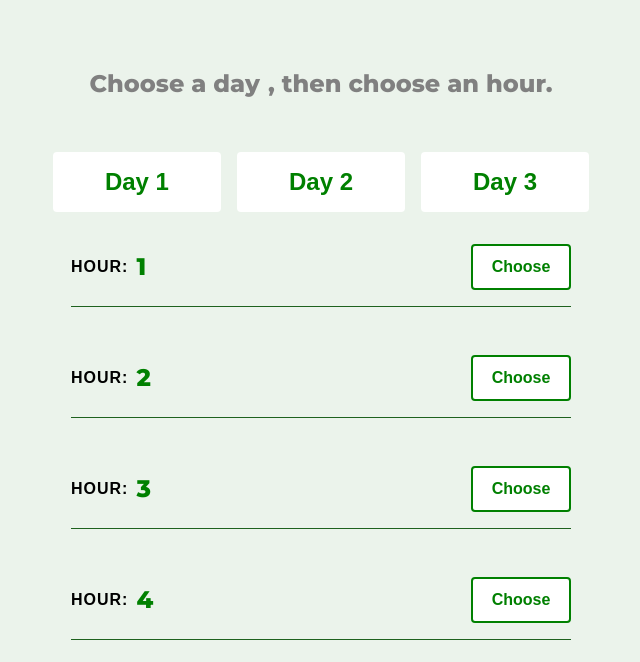
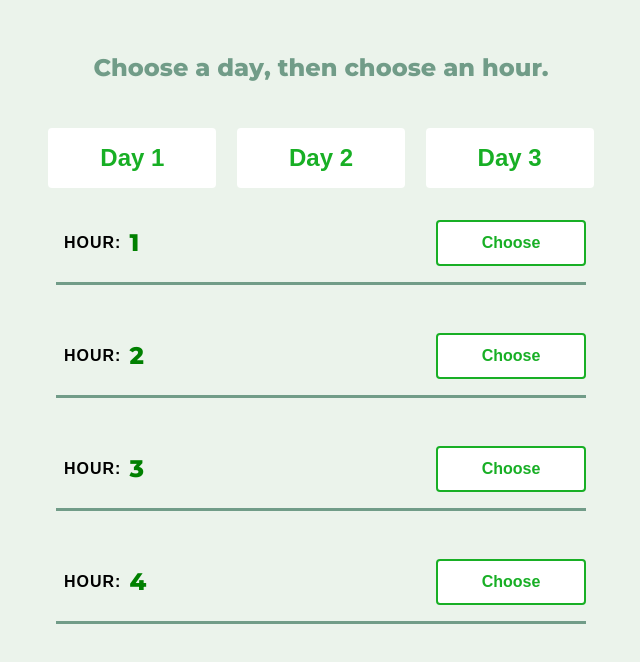
Before and after one commit to Ykatesque/date-time-select, a React (Create React App) app: page / in a window 1280 px wide. Shown: the top 662 px of the page, without its empty margins (319-959 px from the left). Built offline with nearby package versions, Linux system fonts and the light colour scheme.

Commit message:
some small uz changes

```diff
--- a/src/App.scss
+++ b/src/App.scss
@@ -1,10 +1,18 @@
 
 @import url('https://fonts.googleapis.com/css2?family=Montserrat:wght@400;800&display=swap');
+@import '../src/components/colors.scss';
+
+
+$color-green: #18af25;
+$color-dark-green: #2b211d;
+$color-white-green: #ebf3eb;
+$color-grey: #719c88;
 
 html, body {
   font-size: 16px;
   padding: 0;
   margin: 0;
+  box-sizing: border-box;
 }
 
 .App {
@@ -12,7 +20,7 @@ html, body {
   flex-direction: column;
   margin: 0rem auto;
   align-items: center;
-  background: #ebf3eb;
+  background: $color-white-green;
   height: 100vh;
 }
 
@@ -21,32 +29,45 @@ html, body {
   flex-direction: row;
   margin: 1rem auto;
   grid-gap: 1rem;
+  min-width: 550px;
   justify-content: space-around;
 }
 .hoursWrapper {
   display: flex;
   flex-direction: column;
   grid-gap: 1rem;
-  width: 500px;
-
+  min-width: 550px;
 }
 
 .header {
   display: flex;
-  flex-direction: row;
+  flex-direction: column;
   grid-gap: 0.5rem;
   font-family: 'Montserrat', sans-serif;
   font-weight: bold;
   font-size: 2rem;
-  padding: 2rem 0rem;
-  color: green;
+  padding: 1rem 0rem;
+  color: $color-green;
+  min-width: 550px;
+  justify-content: center;
   margin-top: 2rem;
+  align-items: center;
 
 }
 
 .zeroState {
   font-size: 1.5rem;
   line-height: 2.5rem;
-  color: grey;
+  color: $color-grey;
 
 }
+
+.zeroWrapper {
+  display: flex;
+  flex-direction: row;
+}
+
+.resultsWrapper {
+  display: flex;
+  flex-direction: row;
+}
--- a/src/App.tsx
+++ b/src/App.tsx
@@ -15,8 +15,16 @@ const App = () => {
   return (
     <div className="App">
       <div className="header">
-        {currentDay ? <div>You've selected day {currentDay}</div> : <div className="zeroState">Choose a day</div>}
-        {currentHour ?   ", hour " + currentHour + "." : <div className="zeroState">, then choose an hour.</div>}
+        <div className="zeroWrapper">
+          { !currentDay && <div className="zeroState">Choose a day</div>}
+          { !currentHour && !currentDay && <div className="zeroState">, then choose an hour.</div>}
+          { !currentHour && currentDay && <div className="zeroState">Choose an hour.</div>}
+        </div>
+
+        <div className="resultsWrapper">
+          {currentDay && <div>You've selected day {currentDay}</div>}
+          {currentHour &&  ", hour " + currentHour + "."}
+        </div>
       </div>
       <div className="daysWrapper">
         {days.map((day: number) => (
--- a/src/components/Button/style.scss
+++ b/src/components/Button/style.scss
@@ -1,4 +1,6 @@
 //this mixin would go into base.scss/button
+
+@import '../colors.scss';
 
 @mixin button {
   display: inline-flex;
@@ -9,7 +11,7 @@
   border-radius: 0.25rem;
   border: 0;
   background-color:  white;
-  color: green;
+  color: $color-green;
   font-weight: bold;
   outline: 0;
   text-decoration: none;
@@ -21,7 +23,7 @@
 .btn {
   @include button;
   &:hover {
-    background-color: #0080009e;
+    background-color: $color-medium-green;
     color: white;
   }
 }
@@ -30,20 +32,21 @@
     @include button;
     font-size: 1.5rem;
     border-width: 4px;
-    border-color: grey;
+    border-color: $color-grey;
     padding: 1rem 3.25rem;
 }
 
 .secondary {
   @include button;
-  border: 2px solid green;
-  width: 100px;
+  border: 2px solid $color-green;
+  width: 150px;
   padding: 0.75rem 2rem;
-  color: green;
+  color: $color-green;
+  white-space: nowrap;
   font-size: 1rem;
 }
 
 .selected {
-  background-color: green;
+  background-color: $color-green;
   color: white;
 }
--- a/src/components/HourCard/style.scss
+++ b/src/components/HourCard/style.scss
@@ -5,13 +5,16 @@
     width: 500px;
     margin: 1rem auto;
     padding-bottom: 1rem;
-    border-bottom: 1px solid #1e611e;
+    border-bottom: 3px solid #719c88;
+    width: 530px;
+
 }
 
 .numberWrapper {
     display: flex;
-   font-family: Arial, Helvetica, sans-serif;
+    font-family: Arial, Helvetica, sans-serif;
     font-size: 1rem;
+    padding-left: 0.5rem;
     line-height: 1.5rem;
     align-items: center;
     letter-spacing: 1px;
--- /dev/null
+++ b/src/components/colors.scss
@@ -0,0 +1,6 @@
+
+$color-green: #18af25;
+$color-medium-green: #0080009e;
+$color-dark-green: #2b211d;
+$color-white-green: #ebf3eb;
+$color-grey: #719c88;
```
